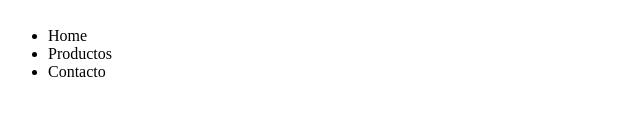
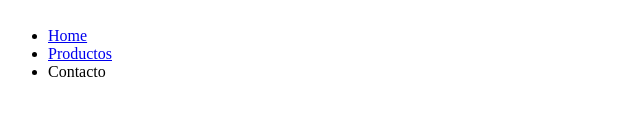
Before and after one commit to Danjork/Baberia-Alura, a plain HTML site: page producto.html in a window 1280 px wide. Shown: the part 274-390 px from the top of the page, without its empty margins (0-640 px from the left). Drawn offline with Linux system fonts and the light colour scheme.

Commit message:
agregar ruta
acceso directo

```diff
--- a/producto.html
+++ b/producto.html
@@ -9,8 +9,8 @@
     <header>
         <h1><img src="imagenes/logo.png" ></h1>
         <ul>
-            <li>Home</li>
-            <li>Productos</li>
+            <li><a href="index.html">Home</a></li>
+            <li><a href="producto.html">Productos</a></li>
             <li>Contacto</li>
         </ul>
     </header>
```
